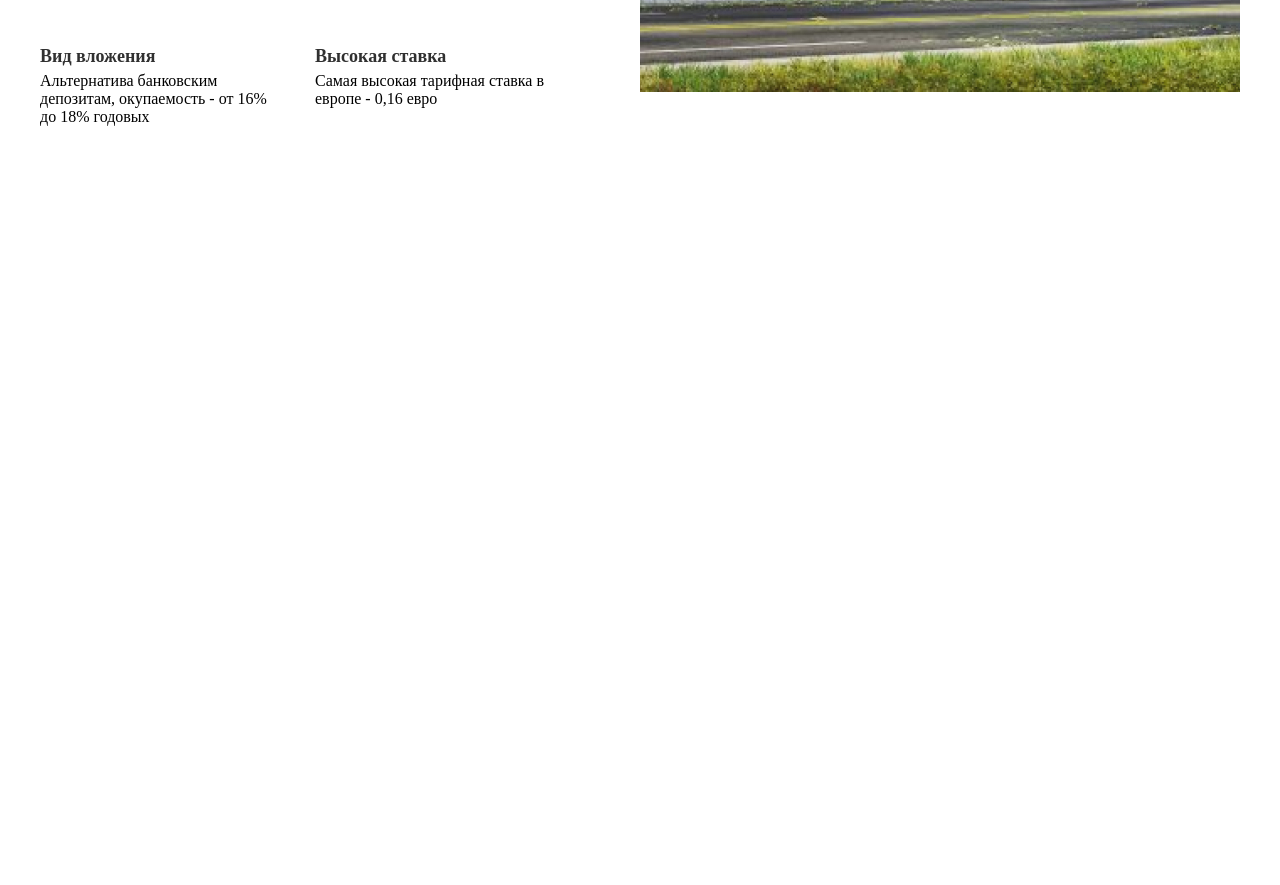
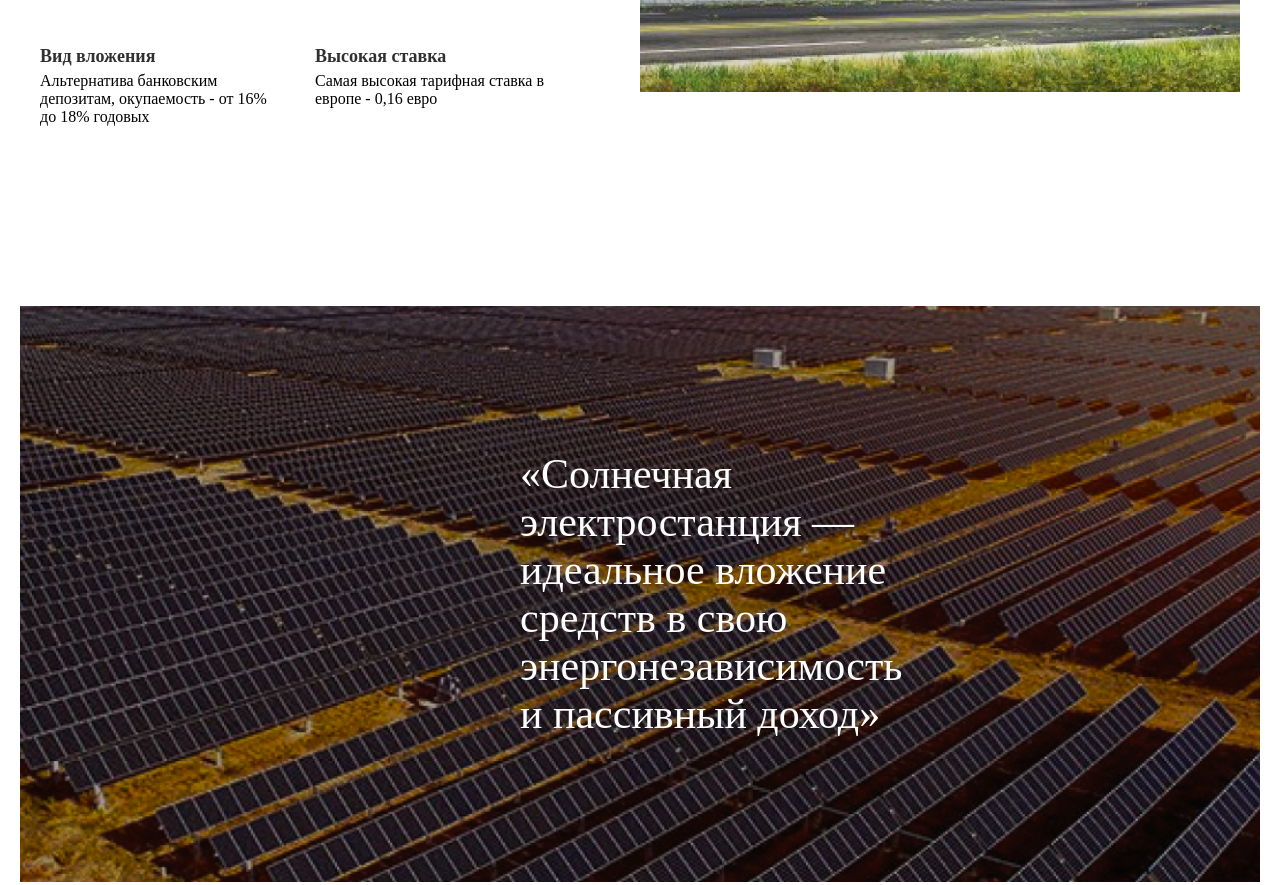
Before and after one commit to Afina33/Solarexe, a plain HTML site: page index.html in a window 1280 px wide. Shown: the part 2291-3176 px from the top of the page. Before the commit the page ends 2597 px from the top, so only its background shows below. Drawn offline with Linux system fonts and the light colour scheme.

Commit message:
add block

```diff
--- a/index.html
+++ b/index.html
@@ -161,7 +161,15 @@
             />
           </div>
         </div>
+
       </div>
+      <div class="mainTextContainer2">
+          <h2 class="h2Main">
+            «Солнечная электростанция — идеальное вложение средств в свою
+            энергонезависимость и пассивный доход»
+          </h2>
+      </div>
+
     </main>
   </body>
 </html>
--- a/styles/styles.css
+++ b/styles/styles.css
@@ -86,6 +86,9 @@ ol {
 .servicesContainer {
   width: 100%;
   display: flex;
+  flex-direction: column;
+  align-items: center;
+  gap: 150px;
   justify-content: center;
   padding: 150px 20px;
 }
@@ -219,3 +222,21 @@ ol {
   flex-direction: column;
   gap: 17px;
 }
+
+.mainTextContainer2 {
+  background-image: url(./img/Rectangle\ 10.jpg);
+  width: 100%;
+  min-height: 500px;
+  background-repeat: no-repeat;
+  background-position: center;
+  background-size: cover;
+  align-items: center;
+  display: flex;
+  padding: 144px 500px;
+}
+
+.h2Main {
+  font-size: 42px;
+  font-weight: 400;
+  color: white;
+}
```
Also changed, not shown: styles/img/Rectangle 10.jpg (added).
